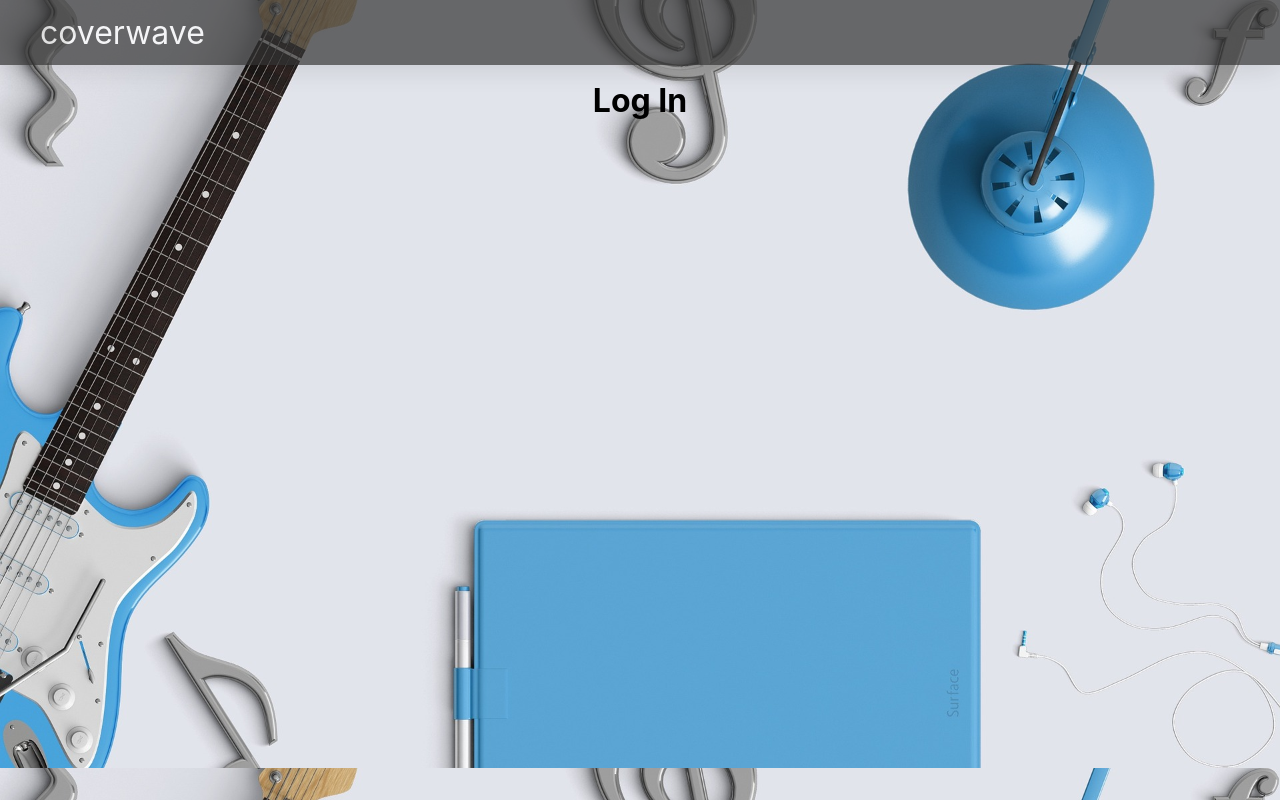
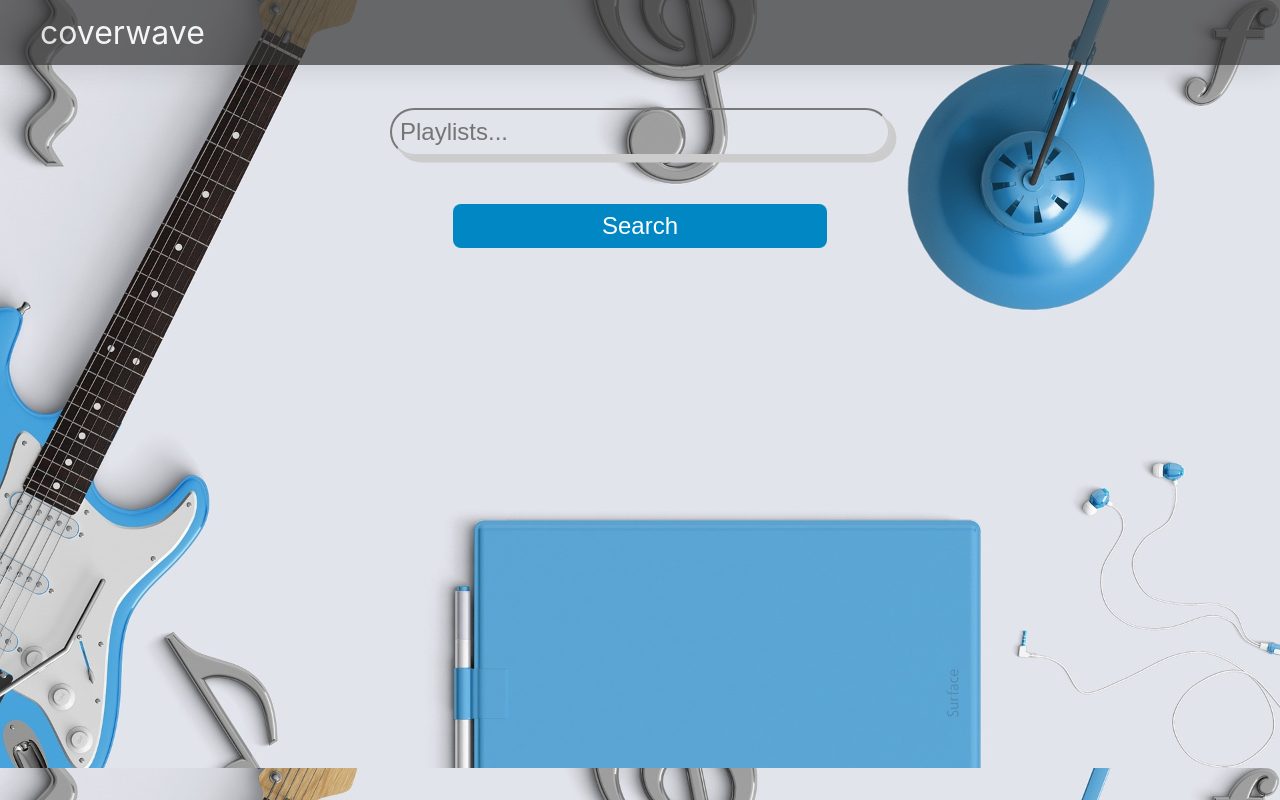
Before and after one commit to InsaneH4/coverwave, a React (Create React App) app in the folder frontend/: page /login in a window 1280 px wide. Built offline with nearby package versions, Linux system fonts and the light colour scheme.

Commit message:
Update Frontend

```diff
--- a/frontend/src/App.css
+++ b/frontend/src/App.css
@@ -163,3 +163,39 @@ body {
   text-align: center;
   color: white;
 } */
+
+.search-form {
+  text-align: center;
+  /* top: 50%;
+  left: 50%;
+  transform: translate(-50%, -50%); */
+}
+
+.search-form input[type="text"]{
+  margin: auto;
+  background-color: var(--main-bg-color);
+  display: flex;
+  border-radius: 5rem;
+  /* align-items: center; */
+  margin-top: 2.7rem;
+  margin-bottom: 3rem;
+  box-shadow:0.4rem 0.4rem #ccc;
+  width: 200%;
+  max-width: 500px;
+  font-size: 1.5rem;
+  padding: 0.5rem;
+  border-color: #ccc;
+  color: black;
+}
+
+.search-form input[type="button"] {
+  /* display: center; */
+  /* margin-top: 10px;  */
+  width: 30%;
+  font-size: 1.5rem;
+  padding: 0.5rem 1rem;
+  border-radius: 0.5rem;
+  background-color: #0087C4;
+  color: #fff;
+  border: none;
+}
--- a/frontend/src/pages/Login.js
+++ b/frontend/src/pages/Login.js
@@ -1,3 +1,8 @@
 export default function Login() {
-    return <h1>Log In</h1>
+    return (
+        <form class="search-form">
+            <input type="text" placeholder="Playlists..." />
+            <input type="button" onclick="window.location.href='';" value="Search" />
+        </form>
+    )
 }
```
